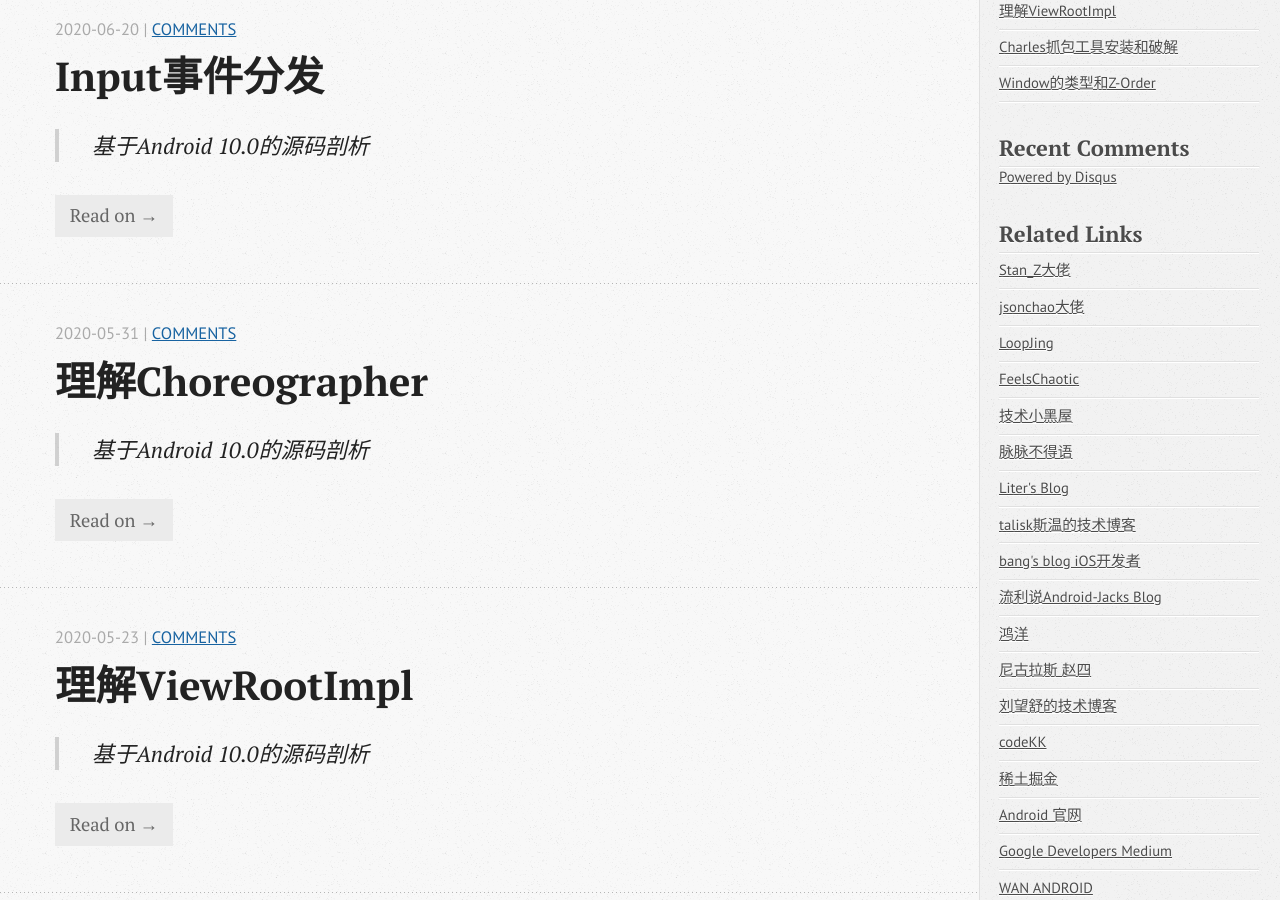
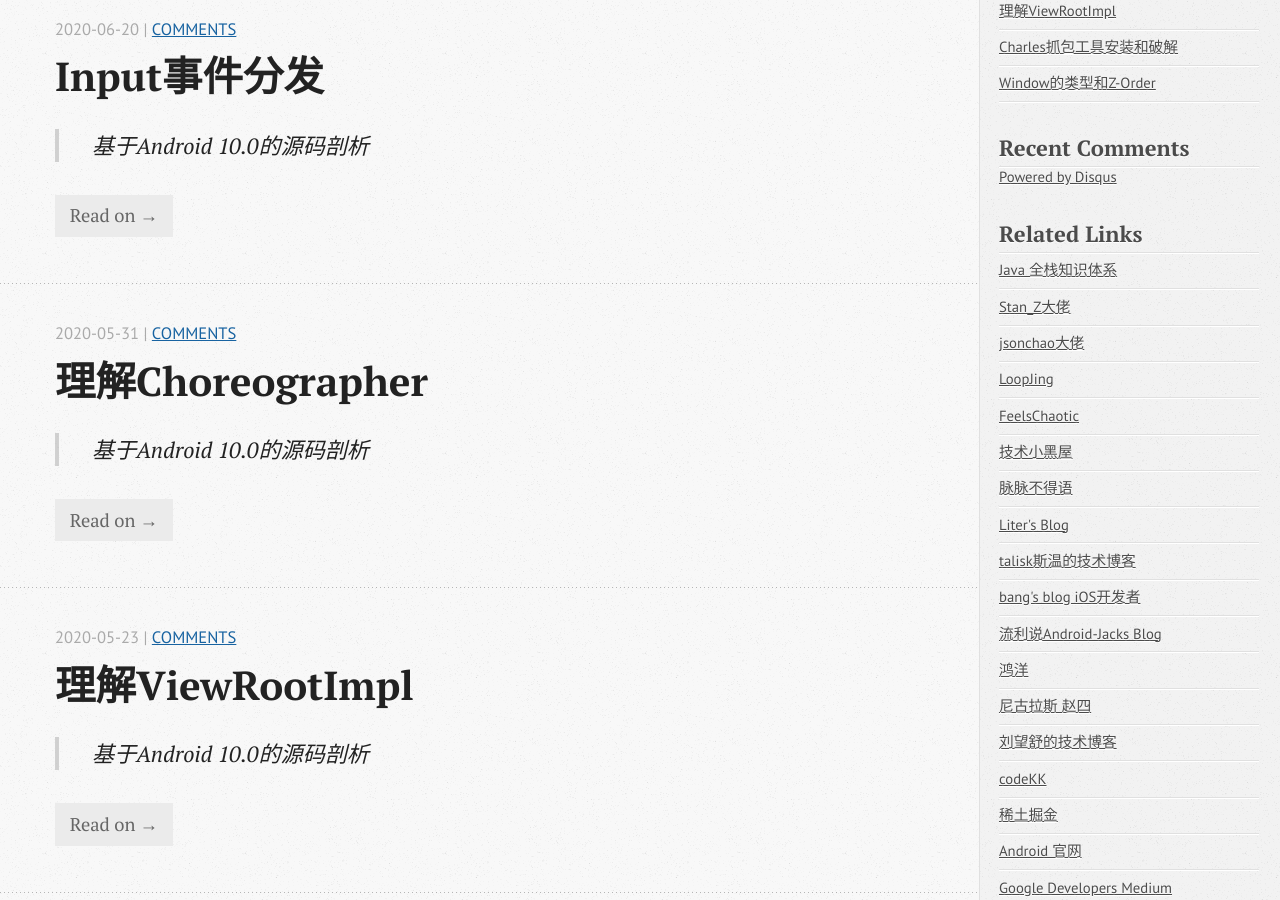
Before and after one commit to wangxinghe/wangxinghe.github.io, a Jekyll site: the page built from index.html, in a window 1280 px wide and 900 px high, scrolled down 1481 px. Built offline with Jekyll 4.4.1, drawn with Linux system fonts in a browser that asks for light colours; the list of posts is cut into pages by our own code; comment, search, counter and statistics services are not loaded.

Commit message:
update friendlink

```diff
--- a/_includes/asides/friendlink.html
+++ b/_includes/asides/friendlink.html
@@ -1,6 +1,9 @@
 <section>
 	<h1>Related Links</h1>
 	<ul id="recent_posts">
+      <li class="post">
+            <a href="https://www.pdai.tech/">Java 全栈知识体系</a>
+      </li>
       <li class="post">
             <a href="https://www.jianshu.com/u/7f26e9b13731">Stan_Z大佬</a>
       </li>
```
